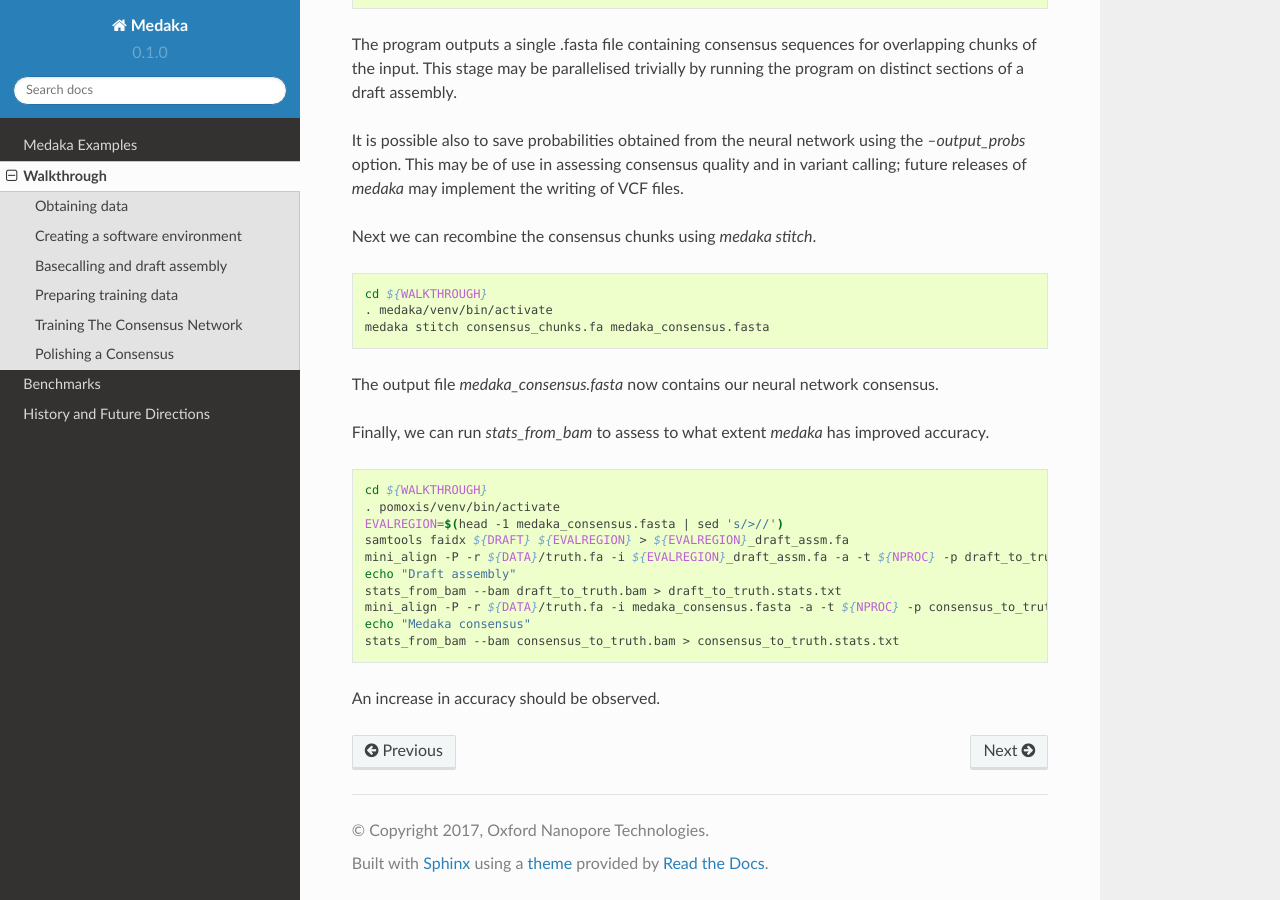
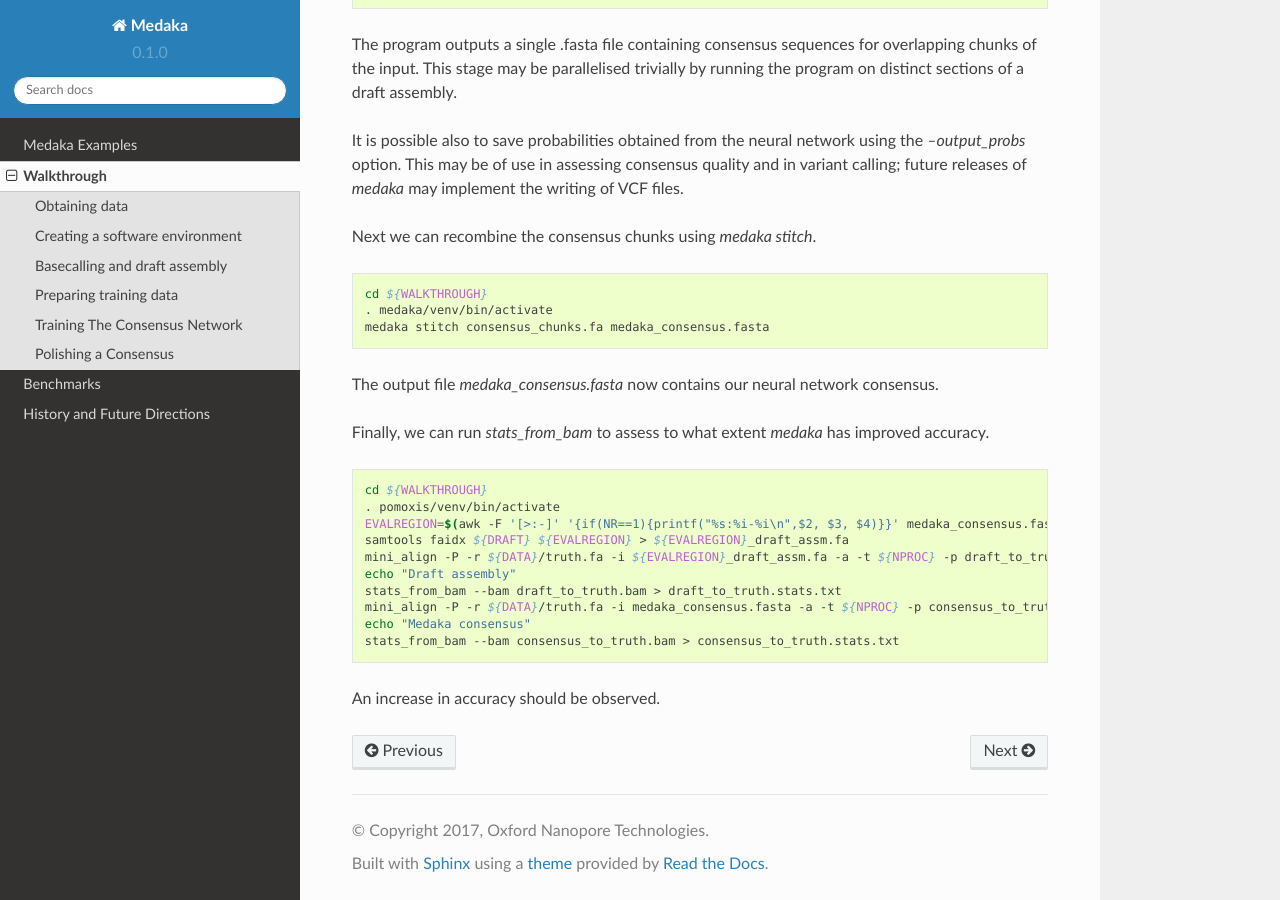
Before and after one commit to nanoporetech/medaka, a Sphinx documentation site: the page built from docs/walkthrough.rst, in a window 1280 px wide and 900 px high, scrolled down 3479 px. Built offline with Sphinx 7.4.7 and the Read the Docs theme 2.0.0, drawn with Linux system fonts in a browser that asks for light colours; pages that are not in the unit, such as notebooks, are missing from menus.

Commit message:
update walkthrough to pull out EVALREGION without minor inds

```diff
--- a/docs/walkthrough.rst
+++ b/docs/walkthrough.rst
@@ -212,7 +212,7 @@ Finally, we can run `stats_from_bam` to assess to what extent `medaka` has impro
 
     cd ${WALKTHROUGH}
     . pomoxis/venv/bin/activate
-    EVALREGION=$(head -1 medaka_consensus.fasta | sed 's/>//')
+    EVALREGION=$(awk -F '[>:-]' '{if(NR==1){printf("%s:%i-%i\n",$2, $3, $4)}}' medaka_consensus.fasta)
     samtools faidx ${DRAFT} ${EVALREGION} > ${EVALREGION}_draft_assm.fa
     mini_align -P -r ${DATA}/truth.fa -i ${EVALREGION}_draft_assm.fa -a -t ${NPROC} -p draft_to_truth
     echo "Draft assembly"
```
